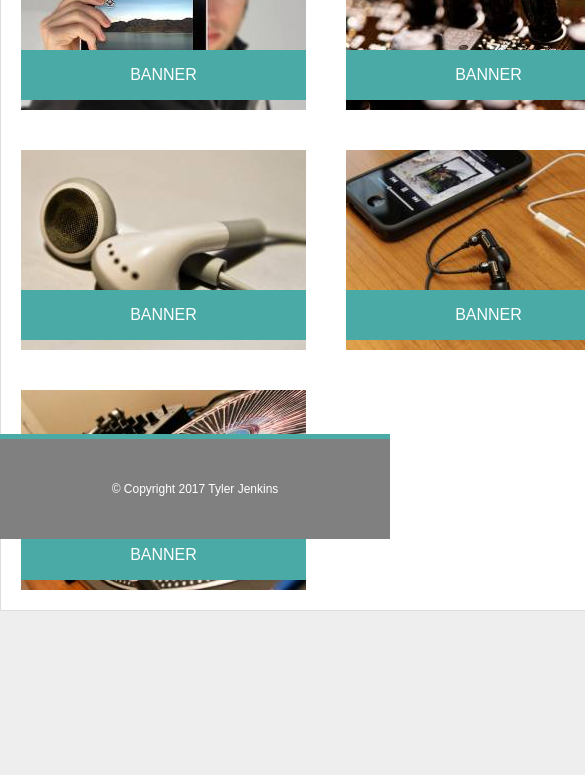
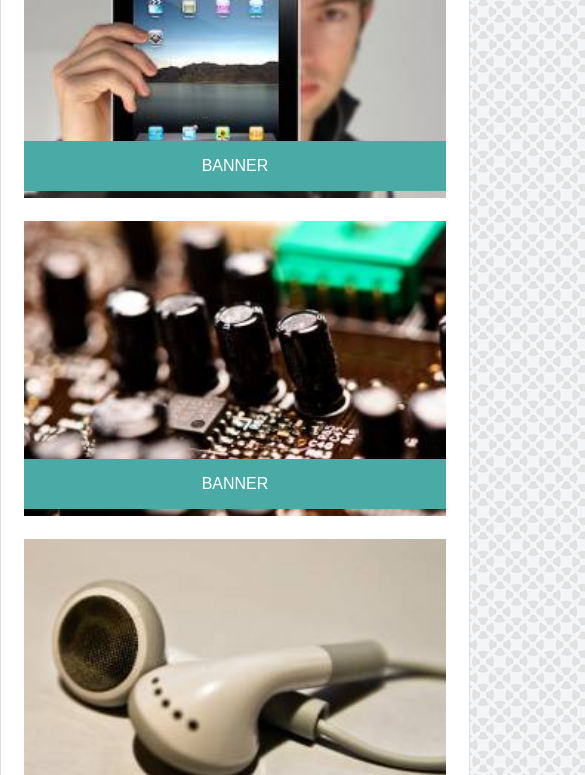
Before and after one commit to TyPhyter/Responsive-Portfolio, a plain HTML site: page portfolio.html in a window 390 px wide. Shown: the part 305-1080 px from the top of the page, 585 px wide, since content can reach past the window. Before the commit the page ends 916 px from the top, so only its background shows below. Drawn offline with Linux system fonts and the light colour scheme; a web font is replaced by a local one.

Commit message:
980px media query complete

```diff
--- a/assets/css/style.css
+++ b/assets/css/style.css
@@ -1,22 +1,36 @@
-@import url(https://fonts.googleapis.com/css?family=BenchNine:700);
+html {
+    position: relative;
+    min-height: 100%;
+}
 
-html, body {
-    height: 100%;
-}
+
 body {
-    display: flex;
-    flex-direction: column;
-}
-.content {
-    flex: 1 0 auto;
-
-}
-body {
-    margin: 0;
+    /* Margin bottom by footer height */
+    margin-bottom: 60px;
     background-color: #eee;
     background-image: url("../images/circles-dark.png");
     font-family: 'Arial', 'Helvetica Neue', Helvetica, sans-serif;
     color: #777777;
+}
+
+#footer {
+    position: absolute;
+    bottom: 0;
+    width: 100%;
+    background-color: grey;
+    border-top: #4aaaa5 solid 5px;
+    font-size: 12px;
+    text-align: center;
+    line-height: 60px;
+    color: #fff;
+    /* Set the fixed height of the footer here */
+    height: 60px;
+}
+
+.flex-center {
+    display: flex;
+    align-items: center;
+    text-align: center;
 }
 
 h1, h2, h3, h4, h5, h6 {
@@ -161,19 +175,6 @@ hr {
     display: table;
 }
 
-#footer {
-    position: fixed;
-    bottom: 0;
-    width: 100%;
-    height: 100px;
-    background-color: grey;
-    border-top: #4aaaa5 solid 5px;
-    font-size: 12px;
-    color: #fff;
-    line-height: 100px;
-    text-align: center;
-}
-
 /* CONTACT PAGE */
 
 ::placeholder {
@@ -229,6 +230,55 @@ form textarea {
     line-height: 50px;
 }
 
-.push {
-    margin-bottom: 100px;
+@media screen and (max-width: 980px) {
+    #content-area {
+        width: 780px;
+    }
+
+    #main-section {
+        width: 60%;
+        /* center picture */
+        text-align: center;
+    }
+
+    #main-section p {
+        text-align: left;
+    }
+
+    #main-section form {
+        text-align: left;
+    }
+    #sidebar {
+        width: 30%;
+    }
+
+    #nav-wrapper {
+        width: 780px;
+    }
+
+    #profile-pic {
+        float: none;
+        width: 80%;
+    }
+
+    .portfolio-project {
+        float: none;
+        width: 90%;
+        height: auto;
+        margin: 20px auto;
+    }
+
+    .portfolio-project img{
+        width: 100%;
+    }
+
+
 }
+
+@media screen and (max-width: 768px) {
+
+}
+
+@media screen and (max-width: 640px) {
+
+}
--- a/portfolio.html
+++ b/portfolio.html
@@ -65,7 +65,6 @@
                         </a>
                     </div>
             </div>
-            <div class="push"></div>
             <aside id="sidebar">
                 <h2>Connect With Me</h2>
                 <hr>
```
Also changed, not shown: index.html (+1 -1 lines).
